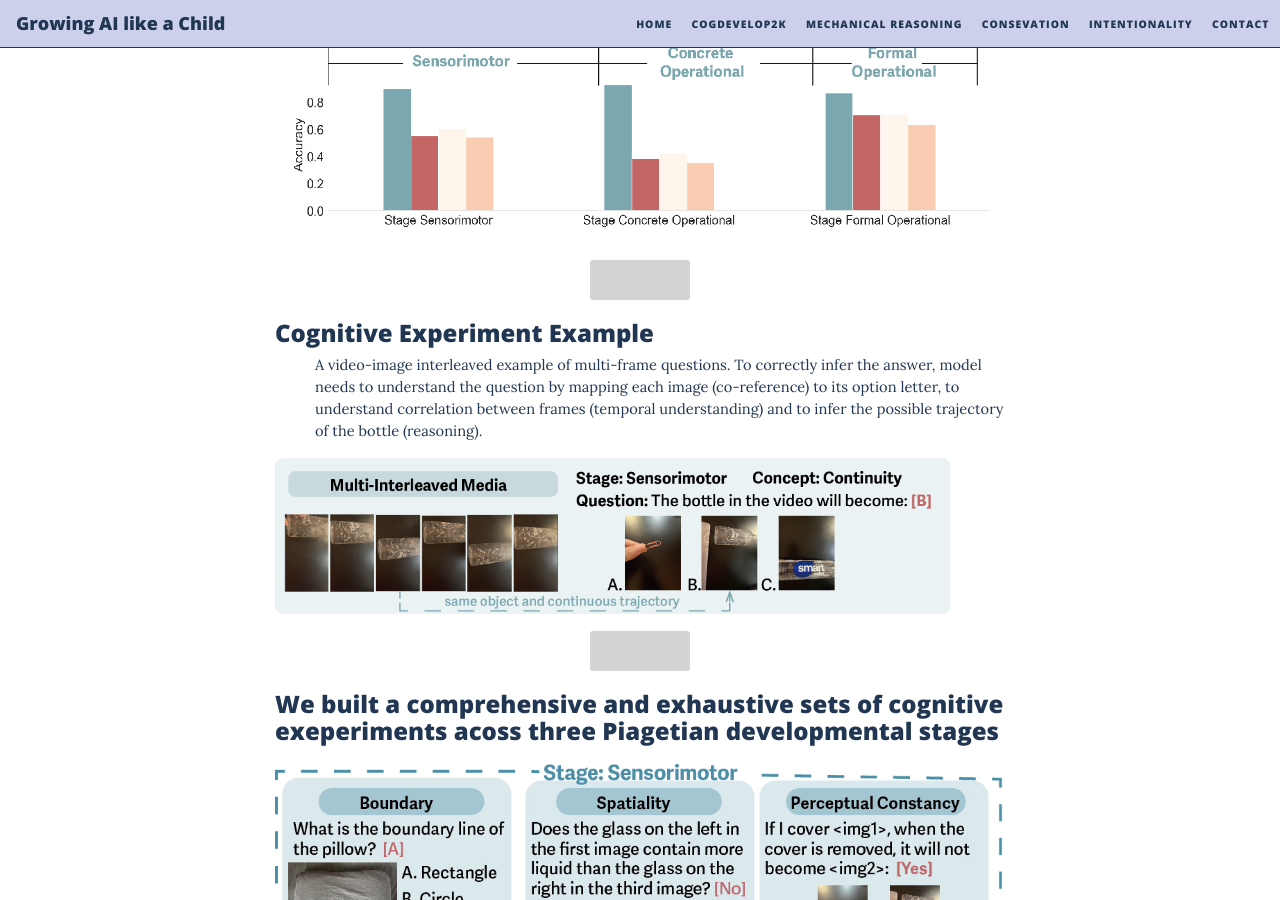
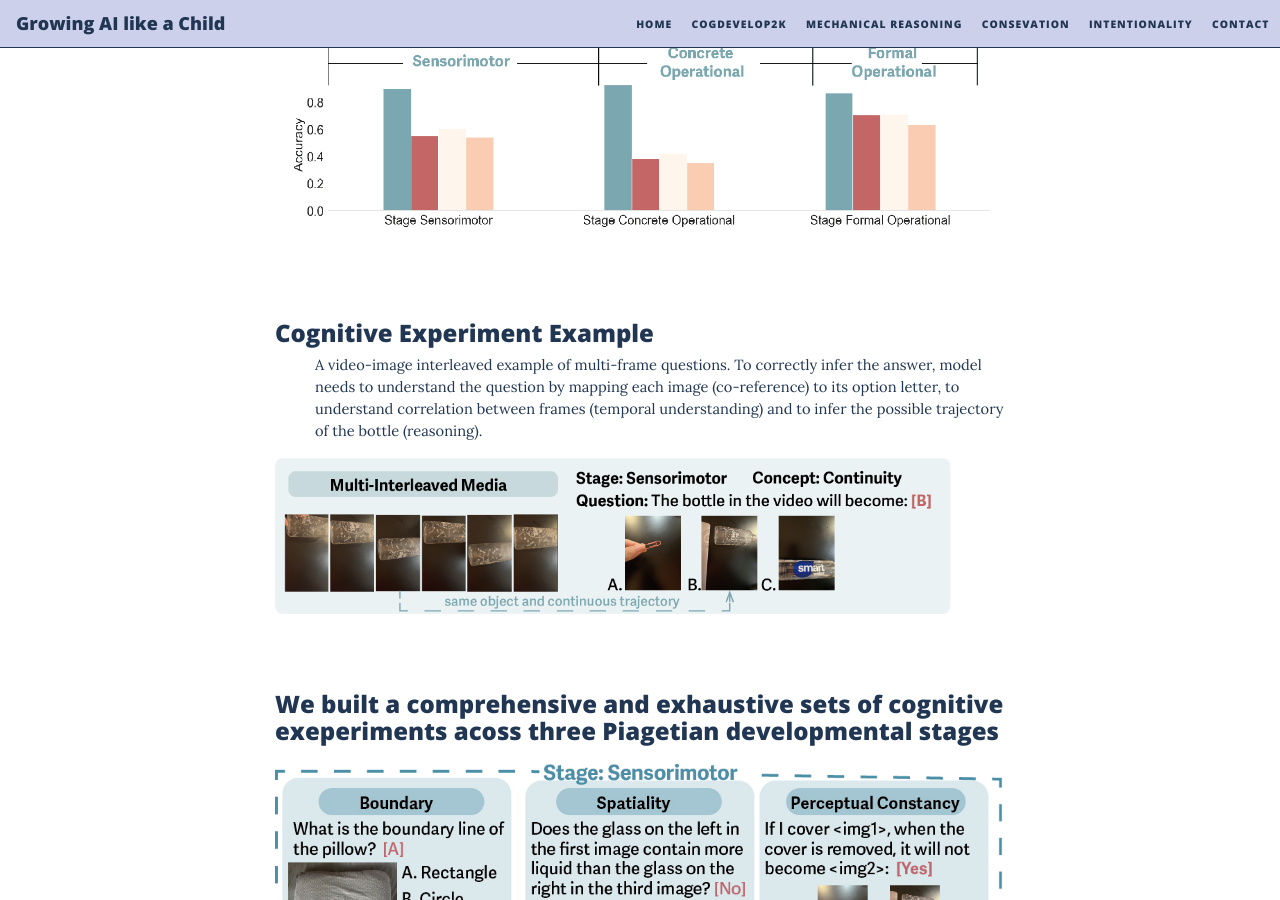
Before and after one commit to growing-ai-like-a-child/growing-ai-like-a-child.github.io, a Jekyll site: the page built from pages/CogDev.md, in a window 1280 px wide and 900 px high, scrolled down 1083 px. Built offline with Jekyll 4.4.1, drawn with Linux system fonts in a browser that asks for light colours; nearby versions of some CDN libraries.

Commit message:
Update CogDev.md

```diff
--- a/pages/CogDev.md
+++ b/pages/CogDev.md
@@ -22,7 +22,7 @@ Are Multi-modal Large Language Models (MLLMs) stochastic parrots? Do they genuin
     <img src="/material_1.jpg">
 </figure>
 
-<hr class="small" style="border-width: 0; height: 0px; background-color: lightgray; padding-top: 20px; padding-bottom: 20px;">
+<hr class="small" style="border-width: 0; height: 0px; background-color: white; padding-top: 20px; padding-bottom: 20px;">
 <h3>Cognitive Experiment Example</h3>
 <ul>
 A video-image interleaved example of multi-frame questions. To correctly infer the answer, model needs to understand the question by mapping each image (co-reference) to its option letter, to understand correlation between frames (temporal understanding) and to infer the possible trajectory of the bottle (reasoning).
@@ -32,13 +32,13 @@ A video-image interleaved example of multi-frame questions. To correctly infer t
     <img src="/img/CogDevelop2K/multi-interleave.png">
 </figure>
 
-<hr class="small" style="border-width: 0; height: 0px; background-color: lightgray; padding-top: 20px; padding-bottom: 20px;">
+<hr class="small" style="border-width: 0; height: 0px; background-color: white; padding-top: 20px; padding-bottom: 20px;">
 <h3>We built a comprehensive and exhaustive sets of cognitive exeperiments acoss three Piagetian developmental stages</h3>
 <figure>
     <img src="/img/CogDevelop2K/case_pic.jpg">
 </figure>
 
-<hr class="small" style="border-width: 0; height: 0px; background-color: lightgray; padding-top: 20px; padding-bottom: 20px;">
+<hr class="small" style="border-width: 0; height: 0px; background-color: white; padding-top: 20px; padding-bottom: 20px;">
 <h3>We observe diverse performances across Multimodal Large Language Models </h3>
 <figure>
     <img src="/img/CogDevelop2K/all-in-one-plot.png">
```
